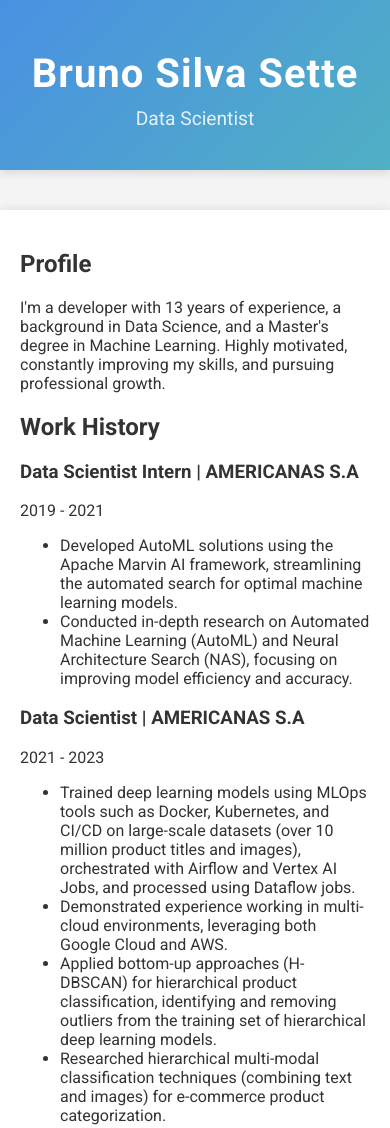
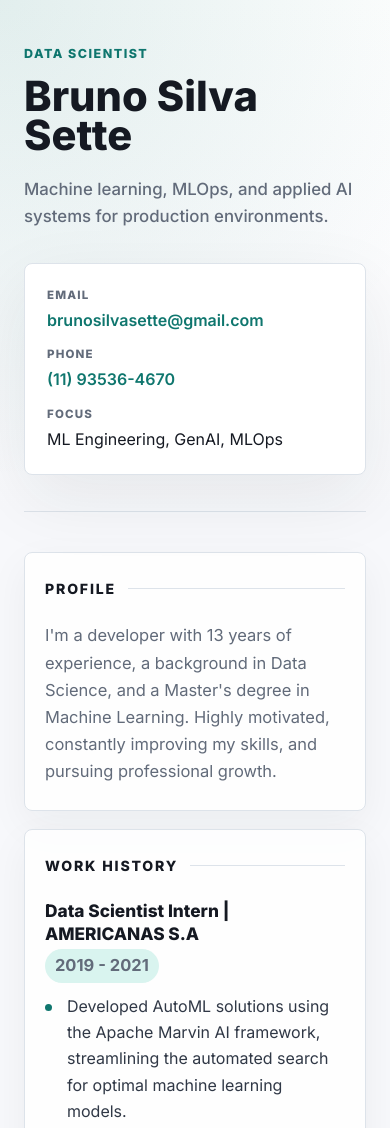
Before and after one commit to Sette/sette.github.io, a plain HTML site: page index.html in a window 390 px wide. Shown: the top 1128 px of the page. Drawn offline with Linux system fonts and the light colour scheme.

Commit message:
feat(ui): redesign layout with modern styling system
- Replace Roboto font with Inter for improved readability
- Introduce CSS custom properties for cohesive color and spacing system
- Implement modern card-based design with subtle shadows and borders
- Add responsive grid layout for header hero section
- Refactor typography hierarchy with improved font weights and sizing
- Update contact information to grid-based card layout
- Enhance visual hierarchy with accent colors and decorative elements
- Add smooth scroll behavior and improved link styling
- Modernize section styling with refined backgrounds and borders
- Include mobile-responsive design with media queries

```diff
--- a/index.html
+++ b/index.html
@@ -7,81 +7,281 @@
     <link rel="shortcut icon" href="suitcase-solid-full.ico" type="image/x-icon">
     <title>Bruno Silva Sette | Data Scientist</title>
     <style>
-        @import url('https://fonts.googleapis.com/css2?family=Roboto:wght@400;700&display=swap');
+        @import url('https://fonts.googleapis.com/css2?family=Inter:wght@400;500;600;700;800&display=swap');
+
+        :root {
+            --bg: #f7f8fb;
+            --surface: #ffffff;
+            --ink: #151922;
+            --muted: #626b7a;
+            --line: #dde3ea;
+            --accent: #0f766e;
+            --accent-soft: #d9f4ef;
+            --accent-warm: #c2410c;
+            --shadow: 0 24px 70px rgba(26, 32, 44, 0.08);
+        }
+
+        * {
+            box-sizing: border-box;
+        }
+
+        html {
+            scroll-behavior: smooth;
+        }
 
         body {
-            font-family: 'Roboto', sans-serif;
+            font-family: 'Inter', Arial, sans-serif;
             margin: 0;
-            padding: 0;
-            background-color: #f4f4f4;
-            color: #333;
+            background:
+                radial-gradient(circle at top left, rgba(15, 118, 110, 0.12), transparent 30rem),
+                linear-gradient(180deg, #ffffff 0%, var(--bg) 32rem);
+            color: var(--ink);
+            line-height: 1.65;
+        }
+
+        a {
+            color: var(--accent);
+            font-weight: 600;
+            text-decoration: none;
+        }
+
+        a:hover {
+            text-decoration: underline;
         }
 
         header {
-            background: linear-gradient(135deg, #4a90e2, #50b0c4);
-            color: #fff;
-            padding: 40px 20px;
-            text-align: center;
-            position: relative;
-            box-shadow: 0 4px 8px rgba(0, 0, 0, 0.1);
+            padding: 72px 24px 40px;
         }
 
-        header .logo {
-            width: 60px;
-            height: 60px;
-            border-radius: 50%;
-            background-color: #fff;
-            display: inline-block;
-            margin-bottom: 15px;
-            background-image: url('https://via.placeholder.com/60'); /* Substituir por um ícone ou logotipo */
-            background-size: cover;
+        .hero {
+            max-width: 1040px;
+            margin: 0 auto;
+            display: grid;
+            grid-template-columns: 1fr auto;
+            gap: 32px;
+            align-items: end;
+            border-bottom: 1px solid var(--line);
+            padding-bottom: 36px;
+        }
+
+        .eyebrow {
+            color: var(--accent);
+            font-size: 0.78rem;
+            font-weight: 800;
+            letter-spacing: 0.12em;
+            margin: 0 0 12px;
+            text-transform: uppercase;
         }
 
         header h1 {
-            font-size: 2.5em;
-            margin: 10px 0;
-            font-weight: 700;
-            letter-spacing: 1px;
+            color: var(--ink);
+            font-size: clamp(2.6rem, 6vw, 5rem);
+            font-weight: 800;
+            letter-spacing: 0;
+            line-height: 0.95;
+            margin: 0;
+            max-width: 760px;
         }
 
-        header p {
-            font-size: 1.2em;
-            margin: 0;
-            font-weight: 400;
-            opacity: 0.85;
+        .headline {
+            color: var(--muted);
+            font-size: clamp(1.05rem, 2vw, 1.35rem);
+            font-weight: 500;
+            margin: 20px 0 0;
+            max-width: 680px;
+        }
+
+        .header-card {
+            background: var(--surface);
+            border: 1px solid var(--line);
+            border-radius: 8px;
+            box-shadow: var(--shadow);
+            min-width: 260px;
+            padding: 22px;
+        }
+
+        .header-card p {
+            margin: 0 0 12px;
+        }
+
+        .header-card p:last-child {
+            margin-bottom: 0;
+        }
+
+        .label {
+            color: var(--muted);
+            display: block;
+            font-size: 0.72rem;
+            font-weight: 800;
+            letter-spacing: 0.1em;
+            margin-bottom: 2px;
+            text-transform: uppercase;
         }
 
         .container {
-            max-width: 800px;
-            margin: 40px auto;
-            padding: 20px;
-            background-color: #fff;
-            box-shadow: 0 0 10px rgba(0, 0, 0, 0.1);
-        }
-
-        h2, h3 {
-            color: #333;
+            max-width: 1040px;
+            margin: 0 auto 56px;
+            padding: 0 24px;
         }
 
         .section {
-            margin-bottom: 20px;
+            background: rgba(255, 255, 255, 0.84);
+            border: 1px solid var(--line);
+            border-radius: 8px;
+            box-shadow: 0 14px 40px rgba(26, 32, 44, 0.05);
+            margin-bottom: 18px;
+            padding: 30px;
+        }
+
+        h2 {
+            align-items: center;
+            color: var(--ink);
+            display: flex;
+            font-size: 0.88rem;
+            font-weight: 800;
+            gap: 12px;
+            letter-spacing: 0.13em;
+            margin: 0 0 22px;
+            text-transform: uppercase;
+        }
+
+        h2::after {
+            background: var(--line);
+            content: "";
+            flex: 1;
+            height: 1px;
+        }
+
+        h3 {
+            border-top: 1px solid var(--line);
+            color: var(--ink);
+            font-size: 1.08rem;
+            font-weight: 750;
+            line-height: 1.35;
+            margin: 28px 0 4px;
+            padding-top: 24px;
+        }
+
+        h2 + h3 {
+            border-top: 0;
+            margin-top: 0;
+            padding-top: 0;
+        }
+
+        h3 + p {
+            background: var(--accent-soft);
+            border-radius: 999px;
+            color: var(--accent-warm);
+            display: inline-flex;
+            font-size: 0.88rem;
+            font-weight: 700;
+            margin: 0 0 10px;
+            padding: 3px 10px;
+        }
+
+        .section > p {
+            color: var(--muted);
+            font-size: 1.03rem;
+            margin: 0;
+        }
+
+        ul {
+            margin: 10px 0 0;
+            padding: 0;
+        }
+
+        li {
+            color: #303846;
+            list-style: none;
+            margin: 0 0 10px;
+            padding-left: 22px;
+            position: relative;
+        }
+
+        li::before {
+            background: var(--accent);
+            border-radius: 999px;
+            content: "";
+            height: 7px;
+            left: 0;
+            position: absolute;
+            top: 0.72em;
+            width: 7px;
+        }
+
+        .contact-info {
+            display: grid;
+            gap: 10px;
+            grid-template-columns: repeat(2, minmax(0, 1fr));
+            margin-top: 0;
+        }
+
+        .contact-info li {
+            background: var(--bg);
+            border: 1px solid var(--line);
+            border-radius: 8px;
+            margin: 0;
+            padding: 14px 16px;
+        }
+
+        .contact-info li::before {
+            display: none;
+        }
+
+        b, strong {
+            color: var(--ink);
+            font-weight: 800;
         }
 
         footer {
+            color: var(--muted);
+            font-size: 0.9rem;
+            padding: 0 24px 32px;
             text-align: center;
-            padding: 20px;
-            background-color: #333;
-            color: #fff;
-            margin-top: 40px;
         }
 
+        footer p {
+            margin: 0;
+        }
+
+        @media (max-width: 760px) {
+            header {
+                padding-top: 44px;
+            }
+
+            .hero {
+                grid-template-columns: 1fr;
+            }
+
+            .header-card {
+                min-width: 0;
+            }
+
+            .section {
+                padding: 24px 20px;
+            }
+
+            .contact-info {
+                grid-template-columns: 1fr;
+            }
+        }
     </style>
 </head>
 <body>
 
 <header>
-    <h1>Bruno Silva Sette</h1>
-    <p>Data Scientist</p>
+    <div class="hero">
+        <div>
+            <p class="eyebrow">Data Scientist</p>
+            <h1>Bruno Silva Sette</h1>
+            <p class="headline">Machine learning, MLOps, and applied AI systems for production environments.</p>
+        </div>
+        <div class="header-card" aria-label="Contact summary">
+            <p><span class="label">Email</span><a href="mailto:brunosilvasette@gmail.com">brunosilvasette@gmail.com</a></p>
+            <p><span class="label">Phone</span><a href="tel:+5511935364670">(11) 93536-4670</a></p>
+            <p><span class="label">Focus</span>ML Engineering, GenAI, MLOps</p>
+        </div>
+    </div>
 </header>
 
 <div class="container">
@@ -158,8 +358,8 @@
     <section class="section">
         <h2>Contact</h2>
         <ul class="contact-info">
-            <li><strong>Email:</strong> brunosilvasette@gmail.com</li>
-            <li><strong>Phone:</strong> (11) 93536-4670</li>
+            <li><strong>Email:</strong> <a href="mailto:brunosilvasette@gmail.com">brunosilvasette@gmail.com</a></li>
+            <li><strong>Phone:</strong> <a href="tel:+5511935364670">(11) 93536-4670</a></li>
         </ul>
     </section>
 </div>
```
